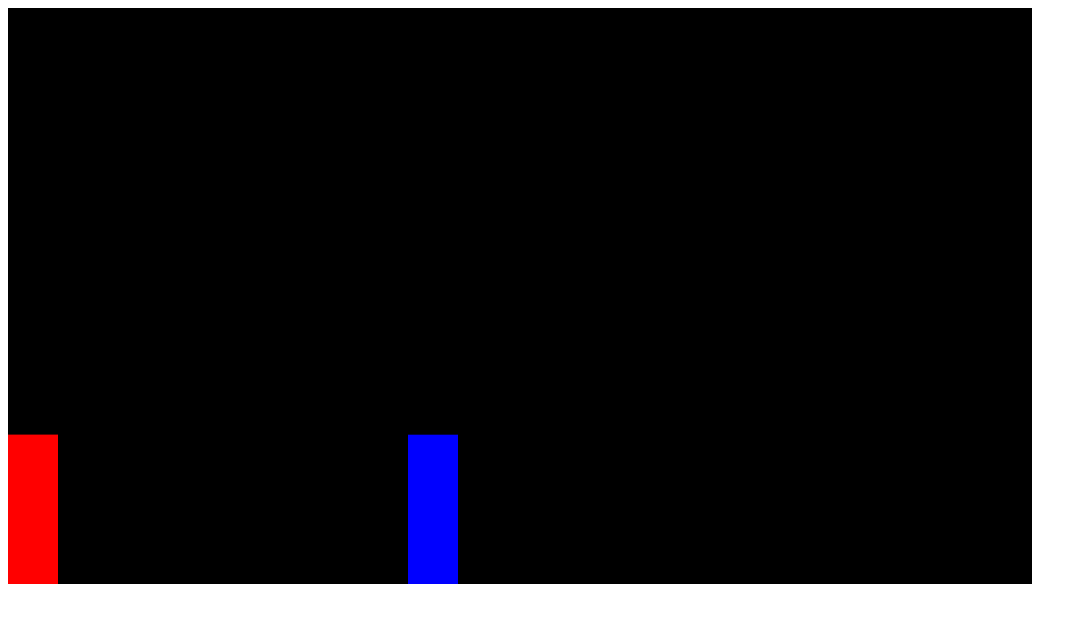
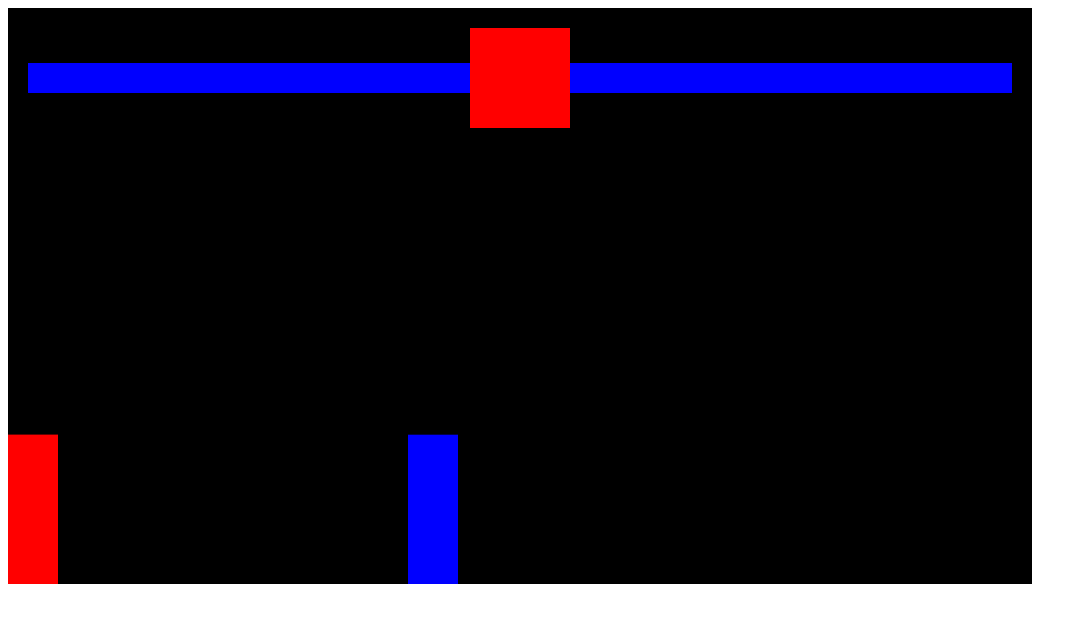
Before and after one commit to leogama09/JavaScript-Fighting-Game, a plain HTML site: page index.html in a window 1280 px wide. Shown: the whole page, without its empty margins (0-1087 px from the left). Drawn offline with Linux system fonts and the light colour scheme.

Commit message:
Health Bar Interface

```diff
--- a/index.html
+++ b/index.html
@@ -1,3 +1,66 @@
-<canvas></canvas>
+<head>
+    <style>
+        * {
+            box-sizing: border-box;
+        }
+    </style>
+</head>
+<body>
+    <!-- red container div -->
+<div style="position: relative; display: inline-block;">
+    <!-- smaller red container div -->
+    <div
+        style="
+            position: absolute;
+            display: flex;
+            width: 100%;
+            align-items: center;
+            padding: 20px;
+        "
+    >
+        <!-- player health -->
+        <div style="position: relative; height: 30px; width: 100%; display: flex; justify-content: flex-end;">
+            <div style="background-color: yellow; height: 30px; width: 100%;"></div>
+            <div
+                id="playerHealth"
+                style="
+                    position: absolute;
+                    background: blue;
+                    top: 0;
+                    right: 0;
+                    bottom: 0;
+                    width: 100%;
+                "
+            ></div>
+        </div>
+        <!-- timer -->
+        <div
+            style="
+                background-color: red;
+                height: 100px;
+                width: 100px;
+                flex-shrink: 0;
+            "
+        ></div>
+        <!-- enemy health -->
+        <div style="position: relative; height: 30px; width: 100%;">
+            <div style="background-color: yellow; height: 30px;"></div>
+            <div
+                id="enemyHealth"
+                style="
+                    position: absolute;
+                    background: blue;
+                    top: 0;
+                    right: 0;
+                    bottom: 0;
+                    left: 0;
+                "
+            ></div>
+        </div>
+        <div></div>
+    </div>
+    <canvas></canvas>
+</div>
 
 <script src="index.js"></script>
+</body>
--- a/index.js
+++ b/index.js
@@ -26,6 +26,7 @@ class Sprite {
         }
         this.color = color
         this.isAttacking
+        this.health = 100
     }
 
     draw() {
@@ -158,7 +159,8 @@ function animate() {
        player.isAttacking
     ) {
        player.isAttacking = false
-        console.log('go')
+       enemy.health -= 20
+       document.querySelector('#enemyHealth').style.width = enemy.health + '%'
     }
 
     if(
@@ -169,7 +171,8 @@ function animate() {
         enemy.isAttacking
      ) {
         enemy.isAttacking = false
-         console.log('enemy attack successful')
+        player.health -= 20
+        document.querySelector('#playerHealth').style.width = player.health + '%'
      }
 }
 
```
